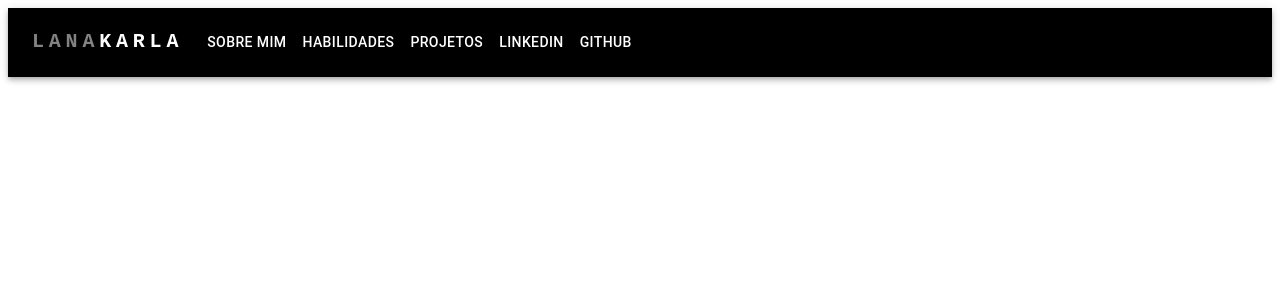
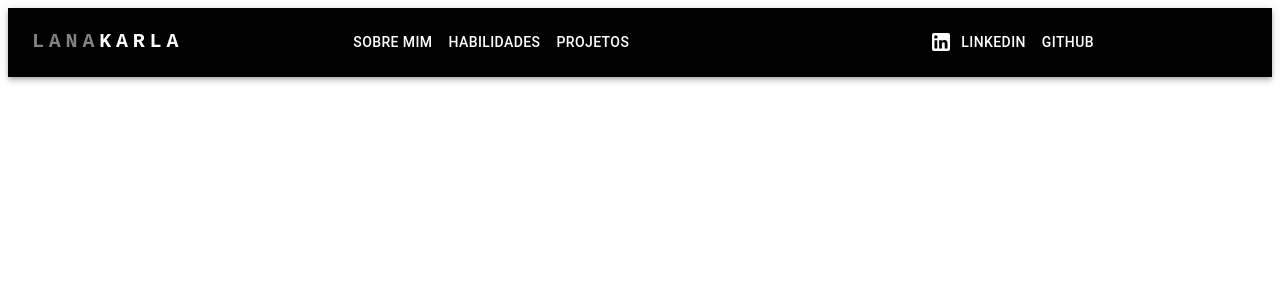
Before and after one commit to lana2-2karla/lana2-2karla.github.io, a React (Create React App) app in the folder portifolio/: page / in a window 1280 px wide. Shown: the top 300 px of the page. Built offline with nearby package versions, Linux system fonts and the light colour scheme.

Commit message:
:sparkles:feat: add linkedin image

```diff
--- a/portifolio/src/components/Header.js
+++ b/portifolio/src/components/Header.js
@@ -9,9 +9,10 @@ import MenuIcon from '@mui/icons-material/Menu'
 import Container from '@mui/material/Container'
 import Button from '@mui/material/Button'
 import MenuItem from '@mui/material/MenuItem'
+import LinkedInIcon from '@mui/icons-material/LinkedIn'
 
 const pages = ['Sobre Mim', 'Habilidades', 'Projetos', 'Linkedin', 'GitHub']
-// const pagesCenter = ['Sobre Mim', 'Habilidades', 'Projetos']
+const pagesCenter = ['Sobre Mim', 'Habilidades', 'Projetos']
 // const contactMe = ['Linkedin', 'GitHub']
 
 function ResponsiveHeader () {
@@ -101,8 +102,8 @@ function ResponsiveHeader () {
               ))}
             </Menu>
           </Box>
-          <Box sx={{ flexGrow: 1, display: { xs: 'none', md: 'flex' } }}>
-            {pages.map((page) => (
+          <Box sx={{ flexGrow: 1, display: { xs: 'none', md: 'flex' }, justifyContent: 'center' }}>
+            {pagesCenter.map((page) => (
               <Button
                 key={page}
                 onClick={handleCloseNavMenu}
@@ -112,6 +113,27 @@ function ResponsiveHeader () {
               </Button>
             ))}
           </Box>
+          <Box sx={{ flexGrow: 1, display: { xs: 'none', md: 'flex' }, justifyContent: 'center' }}>
+            <Box sx={{ display: 'flex', flexDirection: 'row', alignItems: 'center' }}>
+              <LinkedInIcon />
+              <Button
+                key='Linkedin'
+                onClick={handleCloseNavMenu}
+                sx={{ my: 2, color: 'white', display: 'block' }}
+              >
+                Linkedin
+              </Button>
+            </Box>
+            <Box>
+              <Button
+                key='GitHub'
+                onClick={handleCloseNavMenu}
+                sx={{ my: 2, color: 'white', display: 'block' }}
+              >
+                GitHub
+              </Button>
+            </Box>
+          </Box>
         </Toolbar>
       </Container>
     </AppBar>
```
